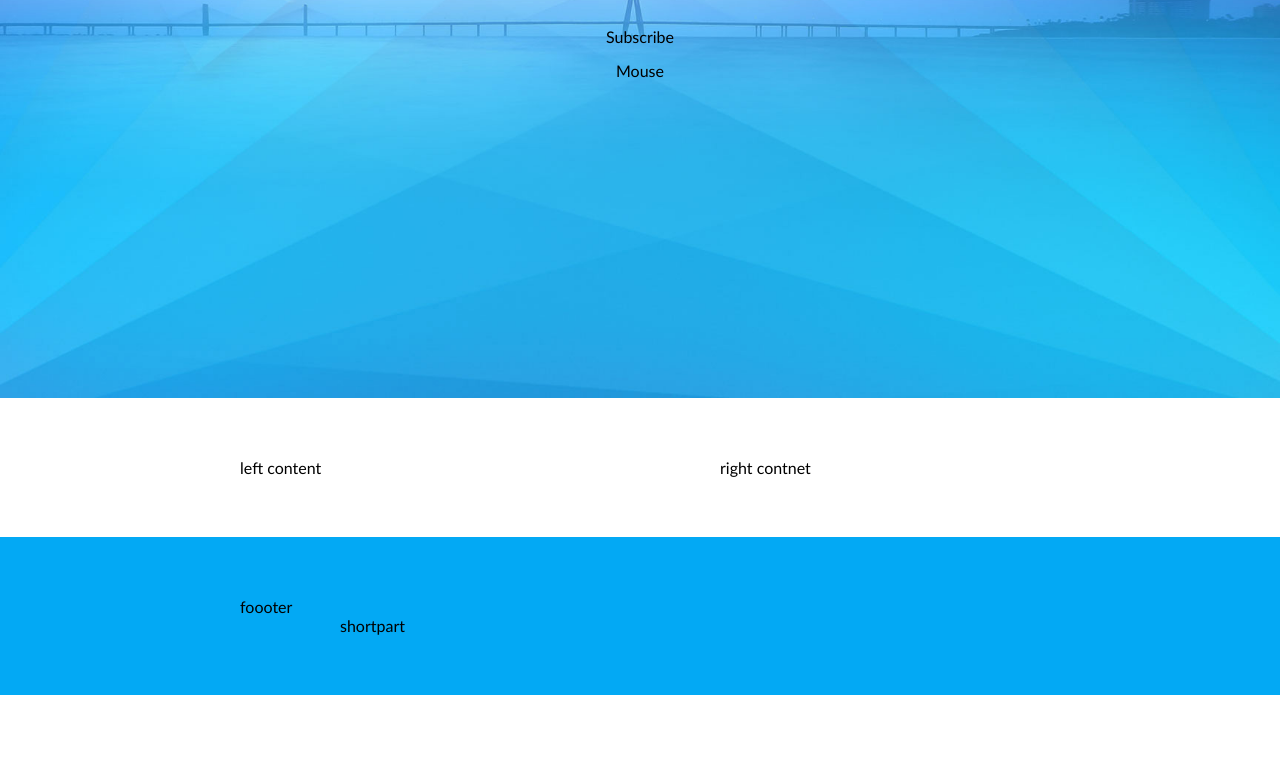
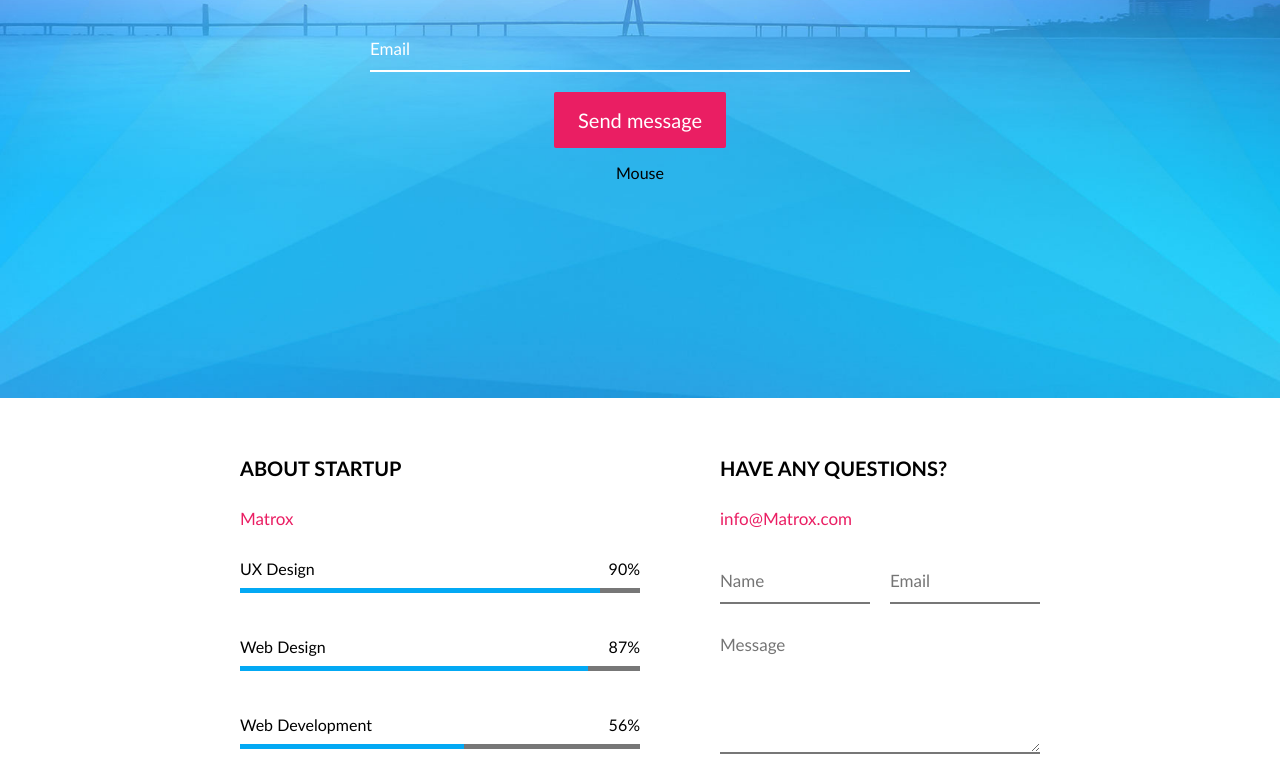
Before and after one commit to DainiusMI/06_coming_soon, a website: page index.html in a window 1280 px wide. Shown: the part 402-1160 px from the top of the page. Before the commit the page ends 1097 px from the top, so only its background shows below. Drawn offline with Linux system fonts and the light colour scheme.

Commit message:
content section

```diff
--- a/css/base/layout.css
+++ b/css/base/layout.css
@@ -29,13 +29,18 @@
         width: 600px;
         margin:0  calc(50% - 300px);
     }
+
+    .columm .form > .link {
+        width: 100%;    }
 }
 @media (max-width: 700px) {
     .container > .row-short,
     .container > .row {
         width: 400px;
         margin:0 calc(50% - 200px);
+
     }
+
 
 }
 @media (max-width: 460px) {
@@ -43,20 +48,24 @@
         padding-left: 30px;
         padding-right: 30px;
     }
+
     .container .left-col,
     .container .right-col  {
         float:left;
         width: 100%;
         margin-right: 0%;
     }
+
     .container .left-col {
         margin-bottom: 60px;
     }
+
     .container > .row-short,
     .container > .row {
         width: 100%;
         margin-left: 0;
     }
+
     .row-short .clock .time {
         width: 50%;
     }
--- a/css/base/variables.css
+++ b/css/base/variables.css
@@ -1,4 +1,5 @@
 :root {
     --primary-blue: #03a9f4;
     --secondary-color: #ea1e63;
-}
+
+    --secondary-color2: #af1e4f; }
--- a/css/components/button.css
+++ b/css/components/button.css
@@ -0,0 +1,13 @@
+.btn {
+    padding: .8em 1.2em;
+    font-size: 20px;
+    border-radius: .1em;
+    border: none;
+    background-color: var(--secondary-color);
+    color: #fff;
+    cursor: pointer;
+
+}
+.btn:hover {
+    background-color: var(--secondary-color2);
+}
--- a/css/components/form.css
+++ b/css/components/form.css
@@ -0,0 +1,40 @@
+.form {
+    display: inline-block;
+    width: 100%;
+}
+.form > * {
+    margin-bottom: 20px;
+}
+.form > *:last-child {
+    margin-bottom: 0;
+
+}
+
+.form > .link {
+    width: 100%;
+    border: none;
+    border-bottom: 2px solid #777;
+    line-height: 1.5em;
+    padding: 0.5em 0;
+    font-size: 17px;
+    color: #777;
+    float: left;
+    background-color: transparent;
+}
+
+.form  > textarea {
+    width: 100%;
+    height: 130px;
+    resize: vertical;
+    min-height: 100px;
+    max-height: 300px;
+
+
+}
+.form > label {
+    display: none;
+}
+.form *:focus {
+    outline: 1px var(--secondary-color) solid;
+
+}
--- a/css/components/prgoress_bar.css
+++ b/css/components/prgoress_bar.css
@@ -0,0 +1,28 @@
+.progress-bar {
+    display: inline-block;
+    width: 100%;
+}
+.progress-bar .top {
+    display: inline-block;
+    width: 100%;
+    margin-bottom: 10px;
+
+}
+.progress-bar .top > .title {
+    float: left;
+    text-transform: capitalize;
+
+}
+.progress-bar .top > .value {
+    float: right;
+}
+.progress-bar .bottom {
+    display: inline-block;
+    width: 100%;
+    height: 5px;
+    background-color: #777;
+}
+.progress-bar .bottom .bar {
+    height: 100%;
+    background-color:var(--primary-blue);
+}
--- a/css/pages/home.css
+++ b/css/pages/home.css
@@ -49,5 +49,60 @@
     margin-bottom: 30px;
 }
 .hero .form {
-    margin-bottom: 15px;
+    width: 90%;
+    margin:0 5% 15px;
 }
+/* ## CONTENT ##  */
+
+.columm > * {
+    margin-bottom: 30px;
+}
+.columm > *:last-child {
+    margin-bottom: 0;
+}
+
+ .container .content-title {
+
+    text-transform: uppercase;
+    font-size: 20px;
+    line-height: 1em;   /*1em==font-size*/
+
+
+}
+.container .content-description {
+
+    color: #777;
+    font-size: 17px;
+
+
+}
+
+.content-description .link {
+    color: var(--secondary-color);
+    text-decoration: none;
+}
+.content-description .link:hover {
+    text-decoration: underline;
+}
+.short-row > .form {
+
+}
+.columm .form > input {
+    width: calc(50% - 10px);
+}
+/*.form > input:nth-child(2)  */
+.columm .form > input:last-of-type {
+    float:right;
+}
+
+.hero .form  > .link{
+    color: #fff;
+    border-color: currentColor;
+
+}
+.hero .form  > .link::placeholder{
+    color: currentColor;
+}
+.columm .form > .btn {
+    float: right;
+}
--- a/index.html
+++ b/index.html
@@ -21,7 +21,7 @@
     <link rel="stylesheet" href="./css/pages/home.css">
 </head>
 <body>
-    <section class="container bg-primary hero">
+    <section class="container bg-primary hero"> <!--HERO-->
         <div class="row-short">
             <img class="logo" src="./img/s-logo.png" alt="LOGO">
             <h1 class="main-title">Coming soon</h1>
@@ -45,7 +45,9 @@
                 </div>
             </div>
             <form class="form">
-                Subscribe
+                <label for="email">Email</label>
+                <input class="link" id="email" type="email" placeholder="Email" required autocomplete="email">
+                <button class="btn" type="submit">Send message</button>
             </form>
             <div>
                 Mouse
@@ -54,11 +56,65 @@
     </section>
     <main class="container ">
         <div class="row">
-            <div class="left-col">
-                left content
+            <div class="columm left-col">       <!--LELFT COLUMM-->
+
+                <h2 class="content-title">
+                    About startup
+                </h2>
+
+                <P class="content-description">
+                    <a class="link" href="#">Matrox</a>
+                </P>
+
+                <div class="progress-bar">
+                    <div class="top">
+                        <div class="title"> UX Design   </div>
+                        <div class="value"> 90%         </div>
+                    </div>
+                    <div class="bottom">
+                        <div class="bar" style="width: 90%">               </div>
+                    </div>
+                </div>
+
+                <div class="progress-bar">
+                    <div class="top">
+                        <div class="title"> Web Design   </div>
+                        <div class="value"> 87%         </div>
+                    </div>
+                    <div class="bottom">
+                        <div class="bar" style="width: 87%">               </div>
+                    </div>
+                </div>
+
+                <div class="progress-bar">
+                    <div class="top">
+                        <div class="title"> Web development   </div>
+                        <div class="value"> 56%         </div>
+                    </div>
+                    <div class="bottom">
+                        <div class="bar" style="width: 56%">               </div>
+                    </div>
+                </div>
+
+
             </div>
-            <div class="right-col">
-                right contnet
+            <div class="columm right-col">      <!--RIGHT COLUMM-->
+                <h2 class="content-title">
+                    Have any questions?
+                </h2>
+                <p class="content-description">
+                    <a class="link" href="mailto::info@Matrox.xyz">info@Matrox.com</a>
+                </p>
+                <form class="form">
+                    <label for="name">Name</label>
+                    <input class="link" id="name" type="text" placeholder="Name" required autocomplete="none">
+                    <label for="email">Email</label>
+                    <input class="link" id="email" type="email" placeholder="Email" required autocomplete="email">
+                    <label for="message">Message</label>
+                    <textarea class="link" id="message" name="message"  placeholder="Message" required autocomplete="off"></textarea>
+                    <button class="btn" type="submit">Send message</button>
+                </form>
+
             </div>
 
         </div>
```
Also changed, not shown: notes.txt (+11 -0 lines), 1 other file.
